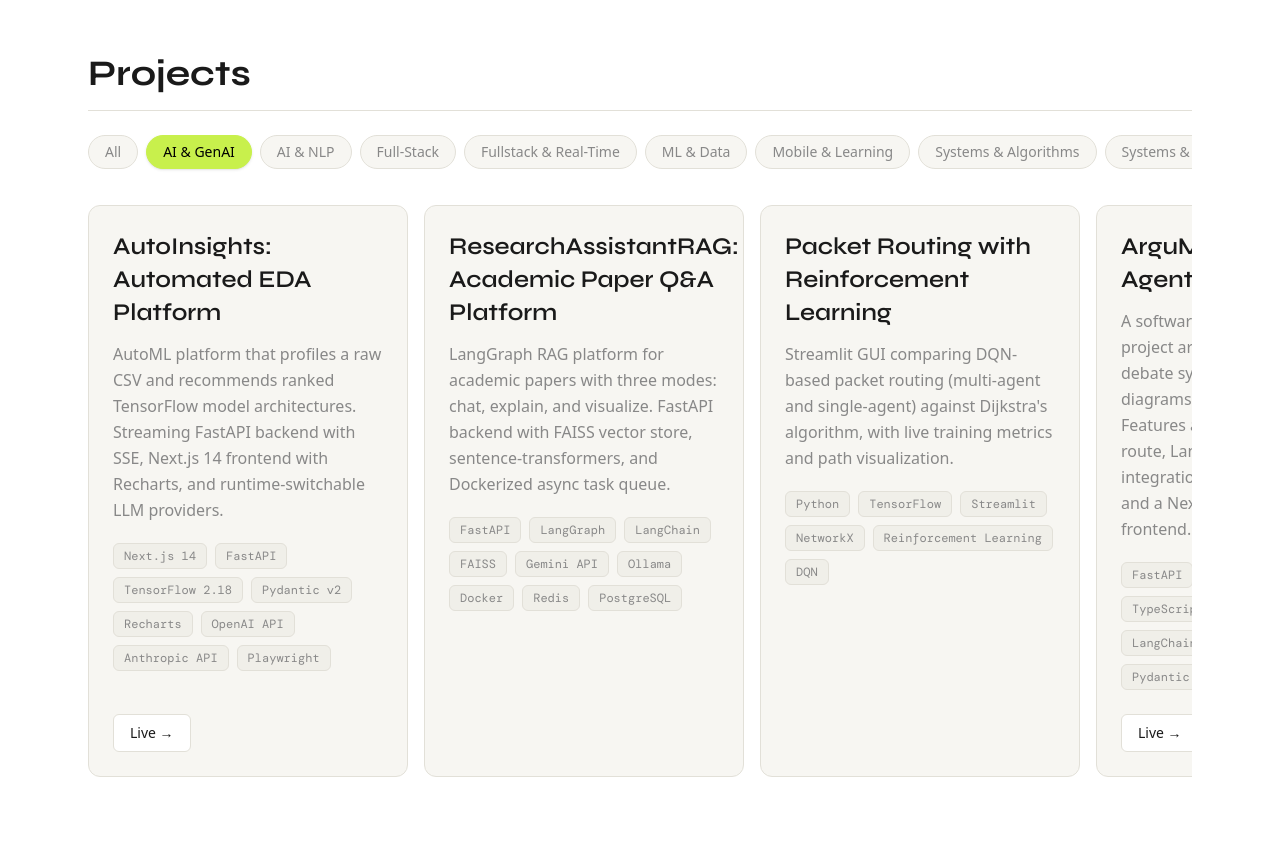
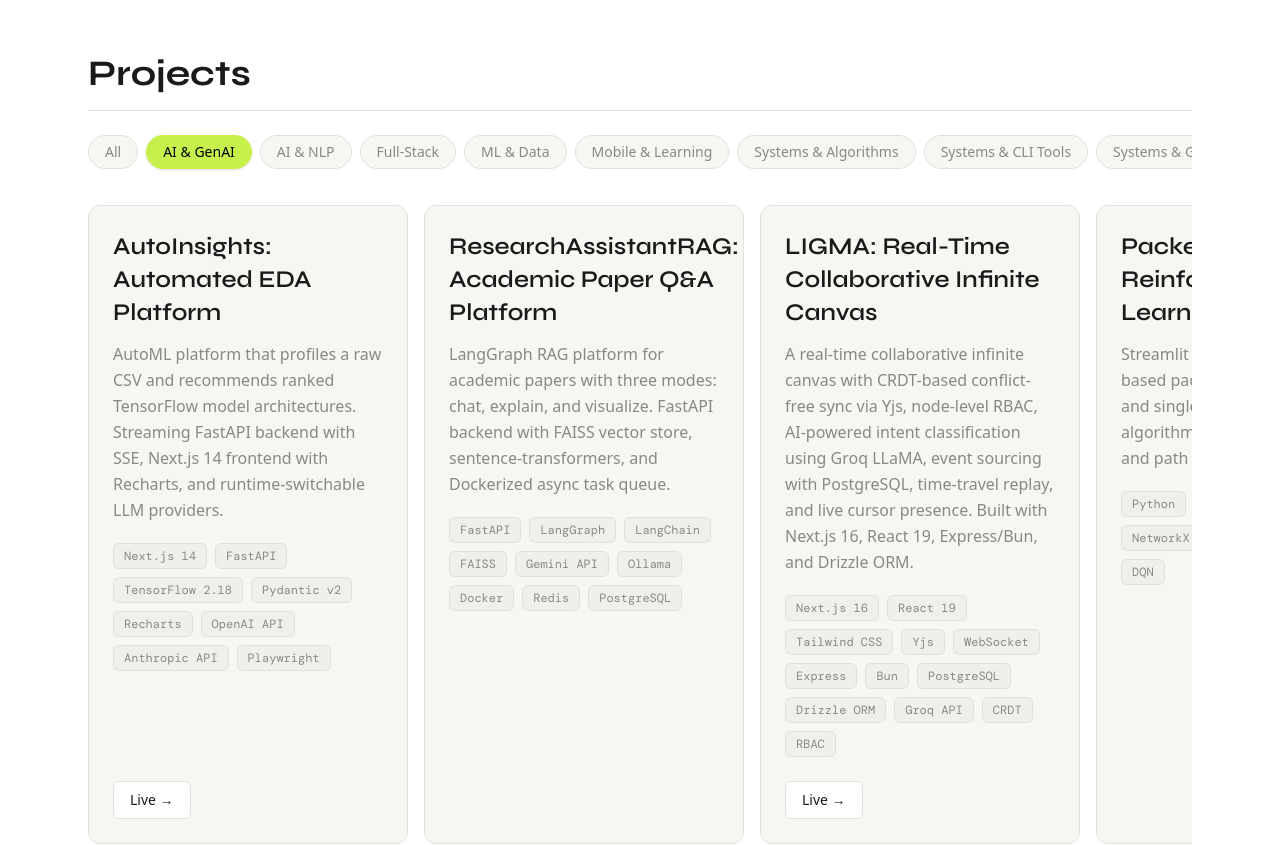
Before and after one commit to muhamad-hammad/portfolio, a Next.js app: page / in a window 1280 px wide. Shown: the part 2080-2925 px from the top of the page. Built offline with nearby package versions, Linux system fonts and the light colour scheme; no server answers.

Commit message:
update project domain for LIGMA to reflect focus on AI & GenAI

```diff
--- a/data/portfolio.ts
+++ b/data/portfolio.ts
@@ -66,7 +66,7 @@ export const projects: Project[] = [
     githubUrl: "https://github.com/muhamad-hammad/ligma",
     liveUrl: "https://ligma-web.vercel.app",
     featured: true,
-    domain: "Fullstack & Real-Time",
+    domain: "AI & GenAI",
   },
 
   // ─── AI / ALGORITHMS ─────────────────────────────────────────────────────────
```
